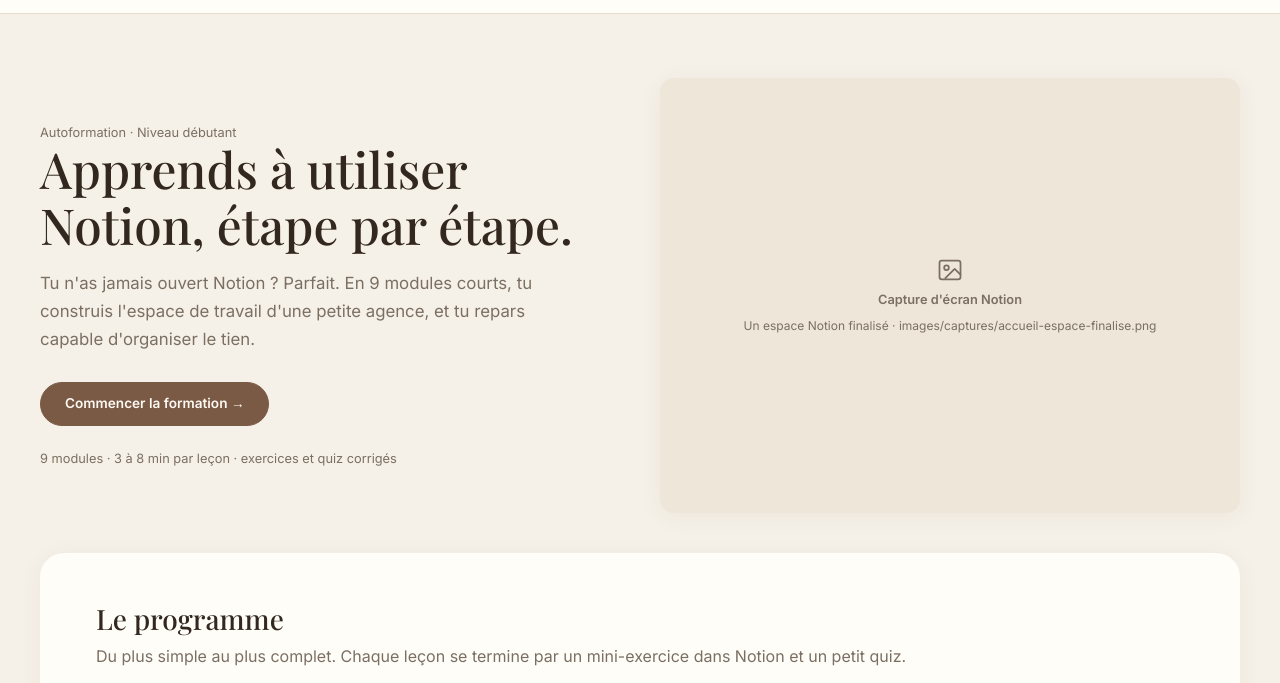
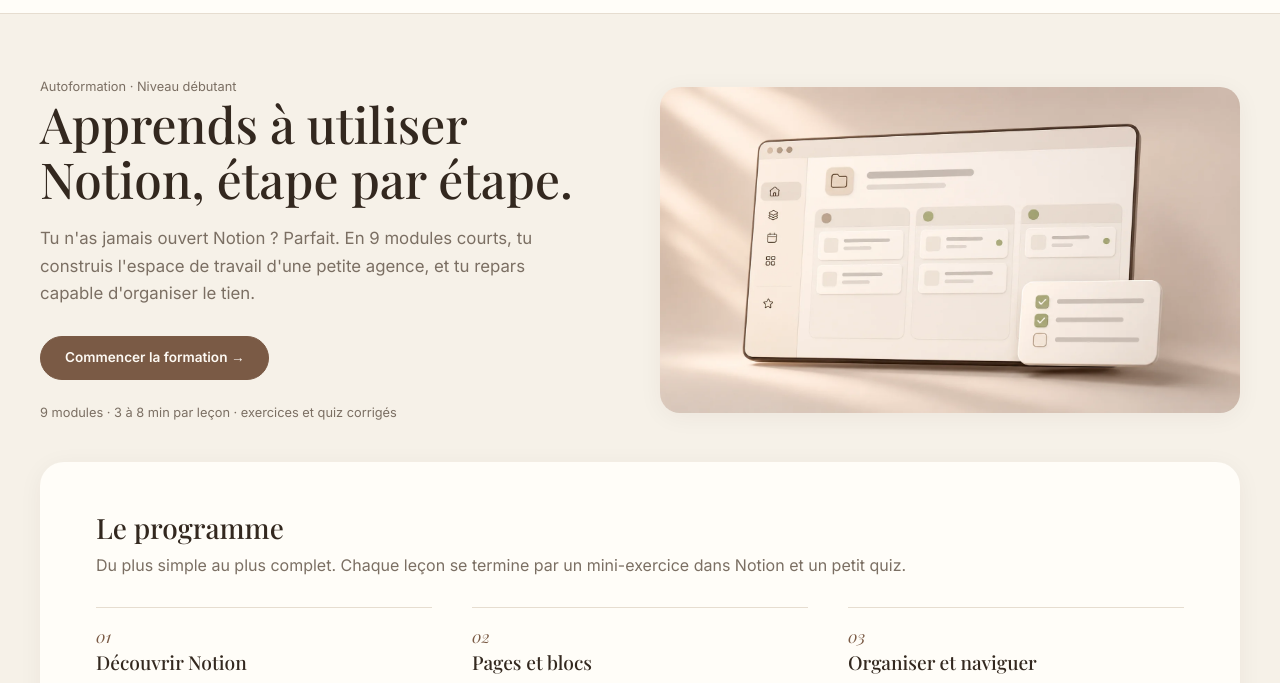
Before and after one commit to sweetfallrain/esig-C731-notion-autoformation-ll-mj, a plain HTML site: page index.html in a window 1280 px wide. Shown: the part 59-742 px from the top of the page. Drawn offline with Linux system fonts and the light colour scheme.

Commit message:
Accueil : illustration à côté du titre
Remplace l'emplacement de capture par l'image fournie (WebP, 32 Ko).

Co-Authored-By: Claude Opus 5.5 <noreply@anthropic.com>
Claude-Session: https://claude.ai/code/session_01FC8iCvTPbnXeTJtYSQPRyh

```diff
--- a/css/components.css
+++ b/css/components.css
@@ -2170,9 +2170,16 @@ body[data-lesson] .course-panel h1 {
   margin-left: auto;
 }
 
-/* Accueil : emplacement de l'image d'un espace Notion finalisé */
-.home-hero__visual.screenshot .screenshot__placeholder {
-  aspect-ratio: 4 / 3;
+/* Accueil : illustration à droite du titre */
+.home-hero__image {
+  margin: 0;
+}
+
+.home-hero__image img {
+  display: block;
+  width: 100%;
+  height: auto;
+  border-radius: var(--radius-lg, 16px);
   box-shadow: var(--shadow-1);
 }
 
--- a/index.html
+++ b/index.html
@@ -42,12 +42,8 @@
         <p class="meta home-hero__facts">9 modules · 3 à 8 min par leçon · exercices et quiz corrigés</p>
       </div>
 
-      <figure class="home-hero__visual screenshot">
-        <div class="screenshot__placeholder" role="img" aria-label="Emplacement pour une capture d'écran : un espace Notion finalisé, avec une barre latérale bien organisée et une page d'accueil d'équipe">
-          <svg viewBox="0 0 24 24" fill="none" stroke="currentColor" stroke-width="1.5" stroke-linecap="round" stroke-linejoin="round" aria-hidden="true"><rect x="3" y="4" width="18" height="16" rx="2"/><circle cx="9" cy="10" r="2"/><path d="M21 16l-5-5-8 8"/></svg>
-          <strong>Capture d'écran Notion</strong>
-          <span>Un espace Notion finalisé · images/captures/accueil-espace-finalise.png</span>
-        </div>
+      <figure class="home-hero__visual home-hero__image">
+        <img src="images/illustrations/accueil-hero.webp" alt="Illustration : une fenêtre d'application avec une barre latérale, un tableau de suivi en trois colonnes et une checklist à moitié cochée" width="1672" height="941">
       </figure>
     </section>
 
```
Also changed, not shown: images/illustrations/accueil-hero.webp (added).
